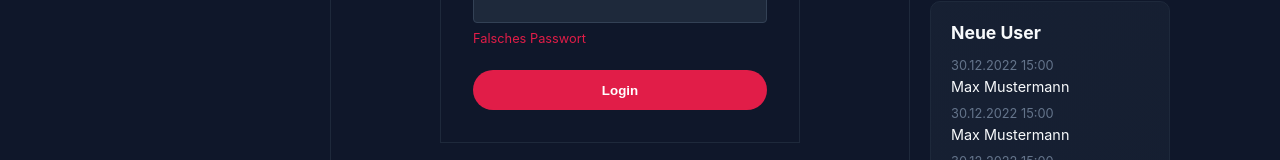
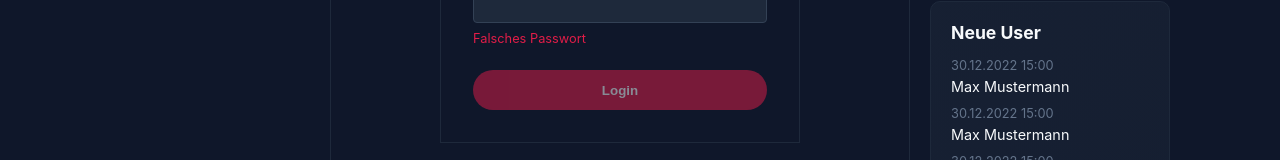
Before and after one commit to jzelAdmin2006/M294_TwITter, a Vue app: page /login in a window 1280 px wide. Shown: the part 347-507 px from the top of the page. Built offline with nearby package versions, Linux system fonts and the light colour scheme.

Commit message:
solve D2

```diff
--- a/src/views/LoginView.vue
+++ b/src/views/LoginView.vue
@@ -1,23 +1,34 @@
+<script setup>
+import { ref, computed } from 'vue'
+
+const email = ref('')
+const password = ref('')
+
+const emailOrPasswordNotProvided = computed(() => {
+  return email.value.length === 0 || password.value.length === 0
+})
+</script>
+
 <template>
   <div class="login">
     <section class="login-wrapper">
       <form action="#" class="login-form" autocomplete="off" novalidate>
         <div class="form-group">
           <label class="form-label" for="email">E-Mail</label>
-          <input class="form-input" type="email" id="email" />
+          <input class="form-input" type="email" id="email" v-model="email" />
           <div class="form-error">
             Ungültige E-Mail
           </div>
         </div>
         <div class="form-group">
           <label class="form-label" for="password">Passwort</label>
-          <input class="form-input" type="password" id="password" />
+          <input class="form-input" type="password" id="password" v-model="password" />
           <div class="form-error">
             Falsches Passwort
           </div>
         </div>
         <div class="form-group">
-          <button class="btn btn--primary btn--block">
+          <button class="btn btn--primary btn--block" :disabled="emailOrPasswordNotProvided">
             Login
           </button>
         </div>
```
